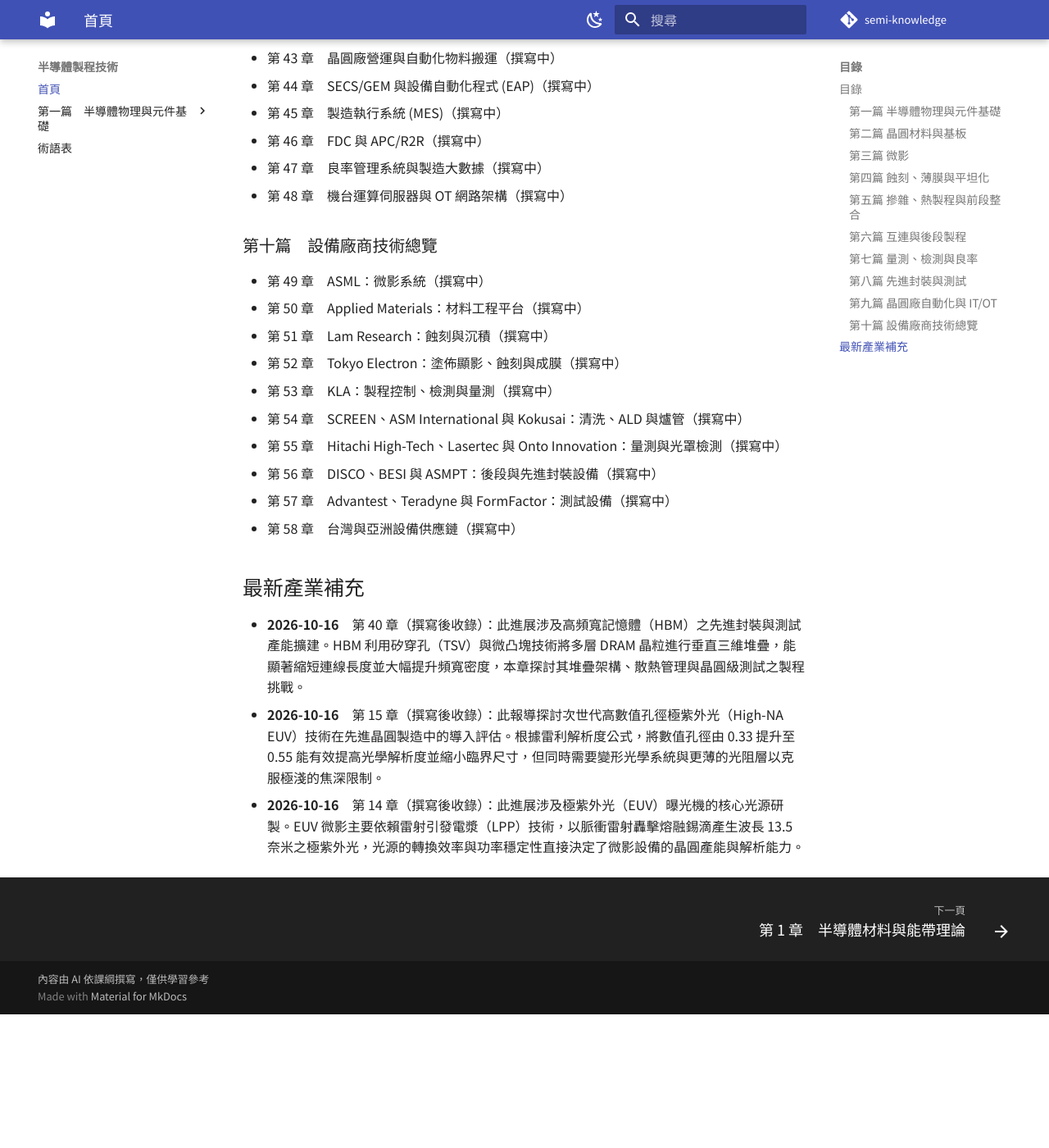
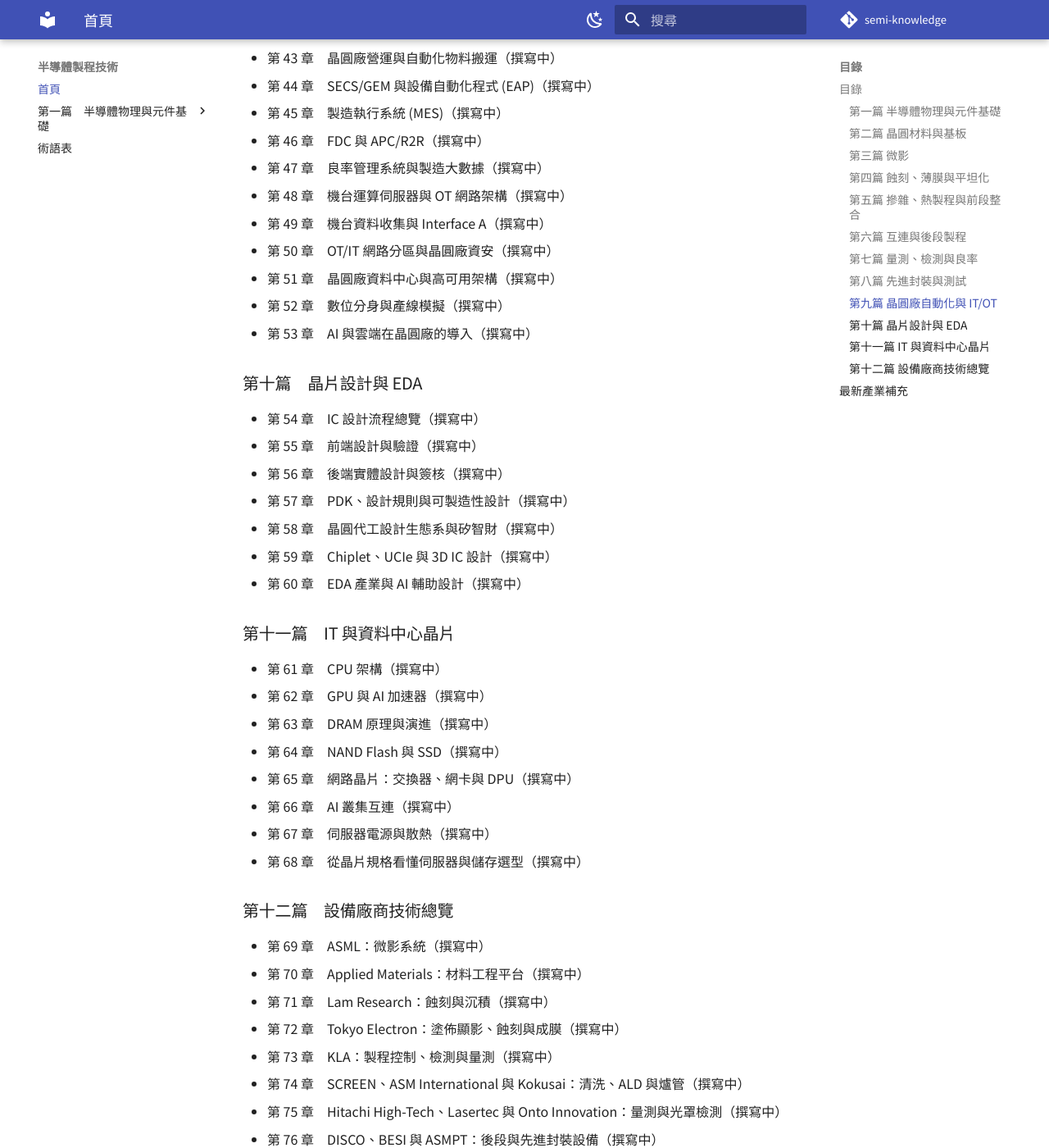
Before and after one commit to bkhotey4/semi-knowledge, an MkDocs documentation site: the page built from docs/index.md, in a window 1280 px wide and 1400 px high, scrolled down 2410 px. Shown: the whole window at 82% size. Built offline with MkDocs 1.6.1 and Material for MkDocs 9.7.7, drawn with Linux system fonts in a browser that asks for light colours; comment, search, counter and statistics services are not loaded; before the commit the page ends 3647 px from its top, so only the background shows below that; some of the changed text lies outside the part shown.

Commit message:
更新網站

```diff
--- a/docs/index.md
+++ b/docs/index.md
@@ -81,19 +81,45 @@
 - 第 46 章　FDC 與 APC/R2R（撰寫中）
 - 第 47 章　良率管理系統與製造大數據（撰寫中）
 - 第 48 章　機台運算伺服器與 OT 網路架構（撰寫中）
+- 第 49 章　機台資料收集與 Interface A（撰寫中）
+- 第 50 章　OT/IT 網路分區與晶圓廠資安（撰寫中）
+- 第 51 章　晶圓廠資料中心與高可用架構（撰寫中）
+- 第 52 章　數位分身與產線模擬（撰寫中）
+- 第 53 章　AI 與雲端在晶圓廠的導入（撰寫中）
 
-### 第十篇　設備廠商技術總覽
+### 第十篇　晶片設計與 EDA
 
-- 第 49 章　ASML：微影系統（撰寫中）
-- 第 50 章　Applied Materials：材料工程平台（撰寫中）
-- 第 51 章　Lam Research：蝕刻與沉積（撰寫中）
-- 第 52 章　Tokyo Electron：塗佈顯影、蝕刻與成膜（撰寫中）
-- 第 53 章　KLA：製程控制、檢測與量測（撰寫中）
-- 第 54 章　SCREEN、ASM International 與 Kokusai：清洗、ALD 與爐管（撰寫中）
-- 第 55 章　Hitachi High-Tech、Lasertec 與 Onto Innovation：量測與光罩檢測（撰寫中）
-- 第 56 章　DISCO、BESI 與 ASMPT：後段與先進封裝設備（撰寫中）
-- 第 57 章　Advantest、Teradyne 與 FormFactor：測試設備（撰寫中）
-- 第 58 章　台灣與亞洲設備供應鏈（撰寫中）
+- 第 54 章　IC 設計流程總覽（撰寫中）
+- 第 55 章　前端設計與驗證（撰寫中）
+- 第 56 章　後端實體設計與簽核（撰寫中）
+- 第 57 章　PDK、設計規則與可製造性設計（撰寫中）
+- 第 58 章　晶圓代工設計生態系與矽智財（撰寫中）
+- 第 59 章　Chiplet、UCIe 與 3D IC 設計（撰寫中）
+- 第 60 章　EDA 產業與 AI 輔助設計（撰寫中）
+
+### 第十一篇　IT 與資料中心晶片
+
+- 第 61 章　CPU 架構（撰寫中）
+- 第 62 章　GPU 與 AI 加速器（撰寫中）
+- 第 63 章　DRAM 原理與演進（撰寫中）
+- 第 64 章　NAND Flash 與 SSD（撰寫中）
+- 第 65 章　網路晶片：交換器、網卡與 DPU（撰寫中）
+- 第 66 章　AI 叢集互連（撰寫中）
+- 第 67 章　伺服器電源與散熱（撰寫中）
+- 第 68 章　從晶片規格看懂伺服器與儲存選型（撰寫中）
+
+### 第十二篇　設備廠商技術總覽
+
+- 第 69 章　ASML：微影系統（撰寫中）
+- 第 70 章　Applied Materials：材料工程平台（撰寫中）
+- 第 71 章　Lam Research：蝕刻與沉積（撰寫中）
+- 第 72 章　Tokyo Electron：塗佈顯影、蝕刻與成膜（撰寫中）
+- 第 73 章　KLA：製程控制、檢測與量測（撰寫中）
+- 第 74 章　SCREEN、ASM International 與 Kokusai：清洗、ALD 與爐管（撰寫中）
+- 第 75 章　Hitachi High-Tech、Lasertec 與 Onto Innovation：量測與光罩檢測（撰寫中）
+- 第 76 章　DISCO、BESI 與 ASMPT：後段與先進封裝設備（撰寫中）
+- 第 77 章　Advantest、Teradyne 與 FormFactor：測試設備（撰寫中）
+- 第 78 章　台灣與亞洲設備供應鏈（撰寫中）
 
 ## 最新產業補充
 
```
Also changed, not shown: other parts of docs/index.md (+1 -1 lines), textbook_state.json (+15 -1 lines).
